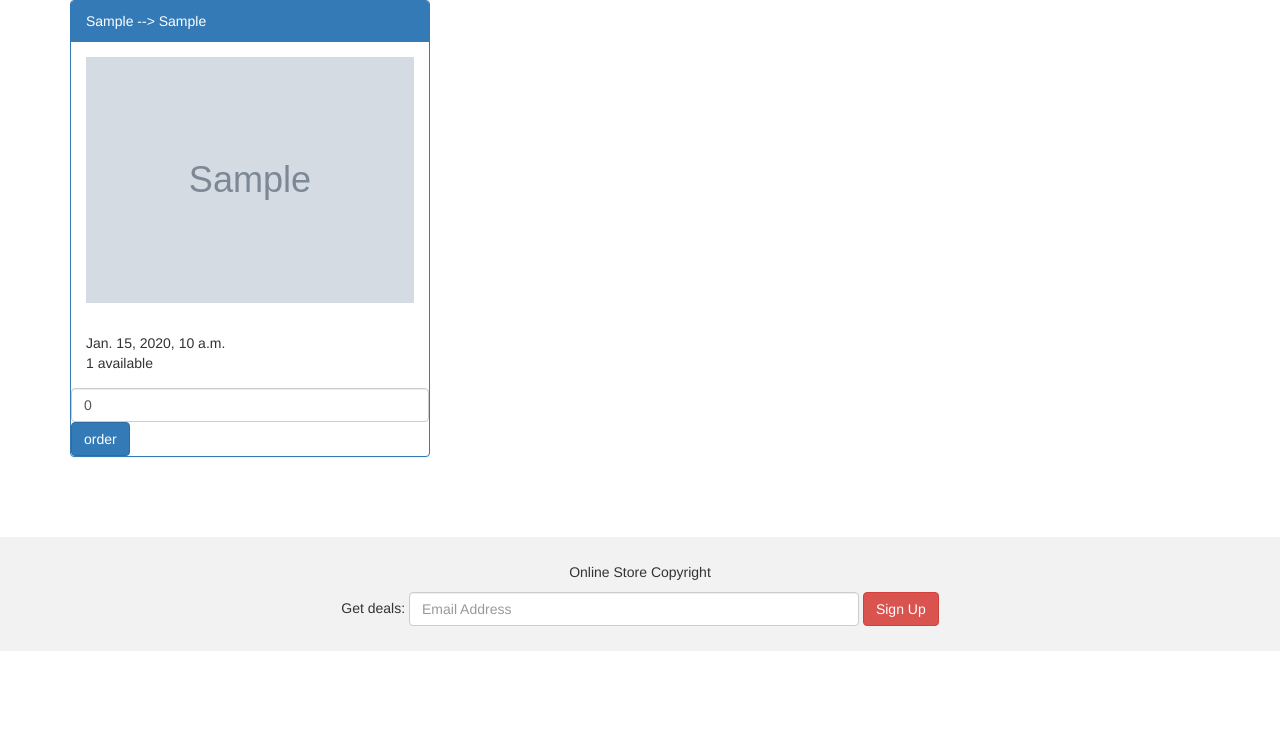
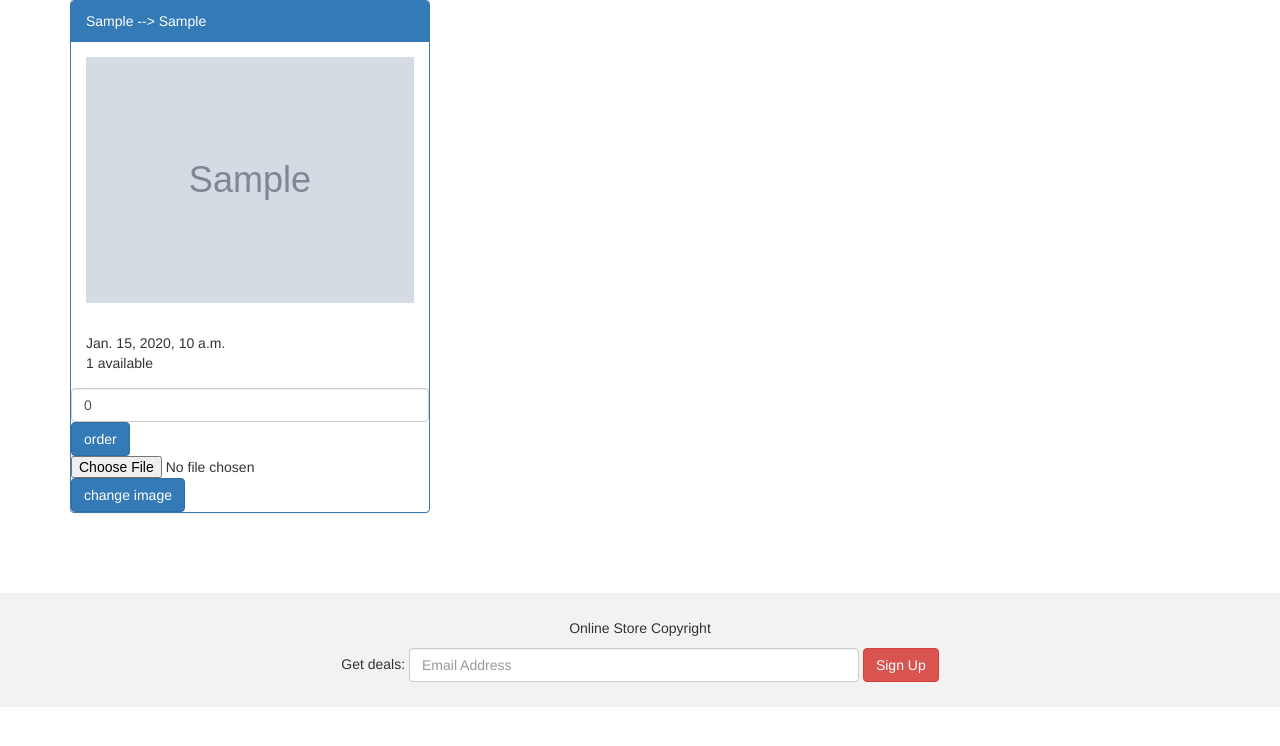
Before and after one commit to amit-moses/flights_django, a Django app: page /flights/ in a window 1280 px wide. Shown: the top 746 px of the page. Run offline with Django 4.2, Linux system fonts and the light colour scheme; tables that the repository leaves empty hold one stand-in row (values such as "Sample post"); grey boxes marked "Sample" are stand-in pictures; some libraries are stand-ins or nearby versions.

Commit message:
file upload added

```diff
--- a/website/templates/temp.html
+++ b/website/templates/temp.html
@@ -14,6 +14,12 @@
             <input max="10" value="0" type="number" name="tickets" id="typeNumber" class="form-control" />
             <input type="submit" value="order" class="btn btn-primary">
         </form>
+
+        <form method="POST" action="/flights/change_img/{{fl.id}}" enctype="multipart/form-data">
+            {% csrf_token %}
+            <input type="file" name="image"/>
+            <input type="submit" value="change image" class="btn btn-primary">
+        </form>
     </div>
 </div>
 {% endfor %}
--- a/website/urls.py
+++ b/website/urls.py
@@ -5,4 +5,5 @@ from . import views
 urlpatterns = [
     path("", views.flightlist, name="flightlist"),
     path("buy/<int:flight_id>", views.buy_ticket, name="buy_ticket"),
+    path("change_img/<int:flight_id>", views.change_img, name="change_img"),
 ]
--- a/website/views.py
+++ b/website/views.py
@@ -14,3 +14,11 @@ def buy_ticket(request, flight_id):
         fl[0].tickets -= int(request.POST.get("tickets", 0))
         fl[0].save()
     return redirect('flightlist')
+
+def change_img(request, flight_id):
+    img = request.FILES.get('image')
+    fl = Flight.objects.filter(pk = flight_id)
+    if len(fl):
+        fl[0].image = img
+        fl[0].save()
+    return redirect('flightlist')
```
Also changed, not shown: static/plane_image/Screenshot_20230717-214806_Canva.jpg (added), static/plane_image/airplane-flight_2.webp (added).
